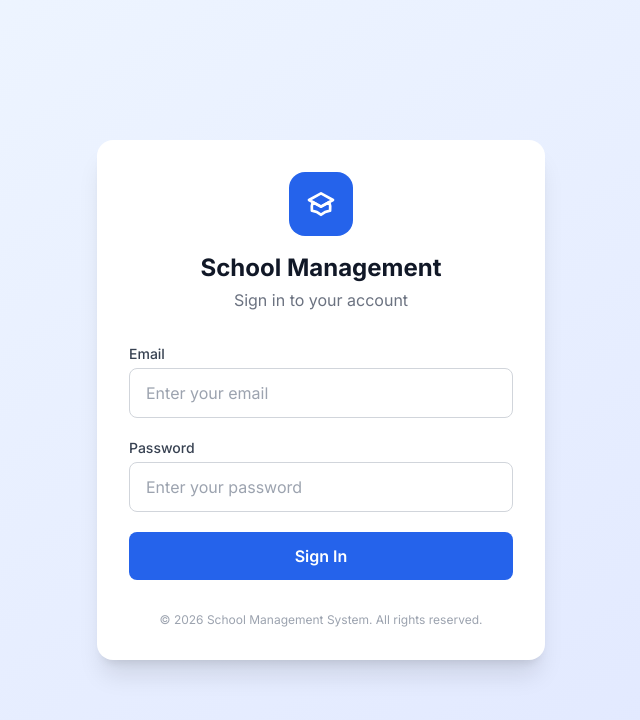
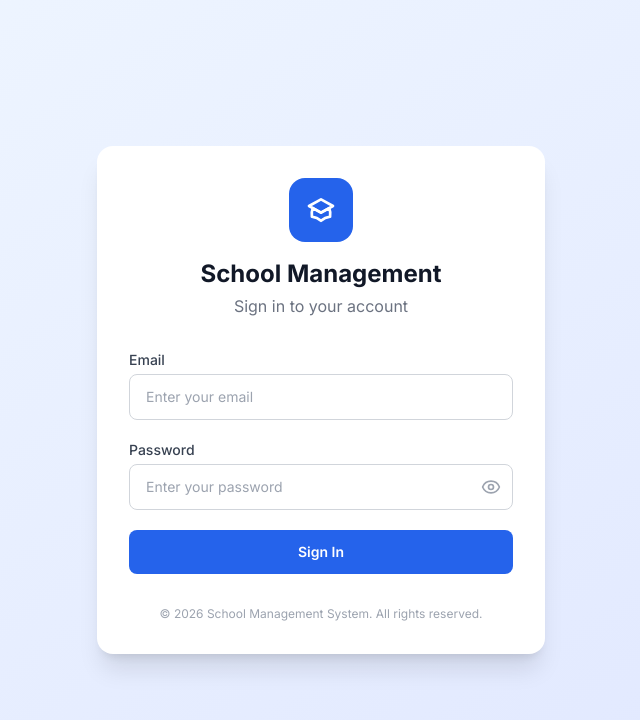
Before and after one commit to TycoonFELIX/school-management, a React (Vite) app: page /login in a window 1280 px wide. Shown: the top 720 px of the page, without its empty margins (319-959 px from the left). Built offline with nearby package versions, Linux system fonts and the light colour scheme; no server answers.

Commit message:
Fix: login password visibility, SuperAdmin profile, ID sequences reset, all users can login

```diff
--- a/src/modules/auth/LoginPage.tsx
+++ b/src/modules/auth/LoginPage.tsx
@@ -1,34 +1,34 @@
 import { useState } from 'react';
 import { useNavigate } from 'react-router-dom';
 import { supabase } from '../../lib/supabase';
+import { Eye, EyeOff } from 'lucide-react';
+import toast from 'react-hot-toast';
 
 export default function LoginPage() {
   const navigate = useNavigate();
   const [email, setEmail] = useState('');
   const [password, setPassword] = useState('');
+  const [showPassword, setShowPassword] = useState(false);
   const [loading, setLoading] = useState(false);
-  const [error, setError] = useState('');
 
   const handleLogin = async (e: React.FormEvent) => {
     e.preventDefault();
+    if (!email.trim()) { toast.error('Email is required'); return; }
+    if (!password) { toast.error('Password is required'); return; }
+
     setLoading(true);
-    setError('');
-
-    const { data, error: signInError } = await supabase.auth.signInWithPassword({
-      email: email.trim(),
-      password: password.trim(),
+    const { data, error } = await supabase.auth.signInWithPassword({
+      email: email.trim().toLowerCase(),
+      password,
     });
 
-    if (signInError) {
-      setError(signInError.message);
+    if (error) {
+      toast.error('Invalid login credentials');
       setLoading(false);
       return;
     }
 
-    if (data.user) {
-      navigate('/');
-    }
-
+    if (data.user) navigate('/');
     setLoading(false);
   };
 
@@ -46,45 +46,46 @@ export default function LoginPage() {
           <p className="text-gray-500 mt-1">Sign in to your account</p>
         </div>
 
-        {error && (
-          <div className="bg-red-50 border border-red-200 text-red-700 px-4 py-3 rounded-lg mb-6 text-sm">
-            {error}
-          </div>
-        )}
-
         <form onSubmit={handleLogin} className="space-y-5">
           <div>
-            <label className="block text-sm font-medium text-gray-700 mb-1">
-              Email
-            </label>
+            <label className="block text-sm font-medium text-gray-700 mb-1">Email</label>
             <input
               type="email"
               value={email}
               onChange={(e) => setEmail(e.target.value)}
               placeholder="Enter your email"
               required
-              className="w-full px-4 py-3 border border-gray-300 rounded-lg focus:outline-none focus:ring-2 focus:ring-blue-500 focus:border-transparent transition"
+              autoComplete="email"
+              className="w-full px-4 py-3 border border-gray-300 rounded-lg focus:outline-none focus:ring-2 focus:ring-blue-500 text-sm"
             />
           </div>
 
           <div>
-            <label className="block text-sm font-medium text-gray-700 mb-1">
-              Password
-            </label>
+            <label className="block text-sm font-medium text-gray-700 mb-1">Password</label>
+            <div className="relative">
               <input
-              type="password"
+                type={showPassword ? 'text' : 'password'}
                 value={password}
                 onChange={(e) => setPassword(e.target.value)}
                 placeholder="Enter your password"
                 required
-              className="w-full px-4 py-3 border border-gray-300 rounded-lg focus:outline-none focus:ring-2 focus:ring-blue-500 focus:border-transparent transition"
+                autoComplete="current-password"
+                className="w-full px-4 py-3 pr-12 border border-gray-300 rounded-lg focus:outline-none focus:ring-2 focus:ring-blue-500 text-sm"
               />
+              <button
+                type="button"
+                onClick={() => setShowPassword(!showPassword)}
+                className="absolute right-3 top-1/2 -translate-y-1/2 text-gray-400 hover:text-gray-600"
+              >
+                {showPassword ? <EyeOff className="w-5 h-5" /> : <Eye className="w-5 h-5" />}
+              </button>
+            </div>
           </div>
 
           <button
             type="submit"
             disabled={loading}
-            className="w-full bg-blue-600 hover:bg-blue-700 text-white font-semibold py-3 rounded-lg transition disabled:opacity-50 disabled:cursor-not-allowed"
+            className="w-full bg-blue-600 hover:bg-blue-700 text-white font-semibold py-3 rounded-lg transition disabled:opacity-50 disabled:cursor-not-allowed text-sm"
           >
             {loading ? (
               <span className="flex items-center justify-center gap-2">
```
Lines whose indentation alone changed are shown as unchanged.
